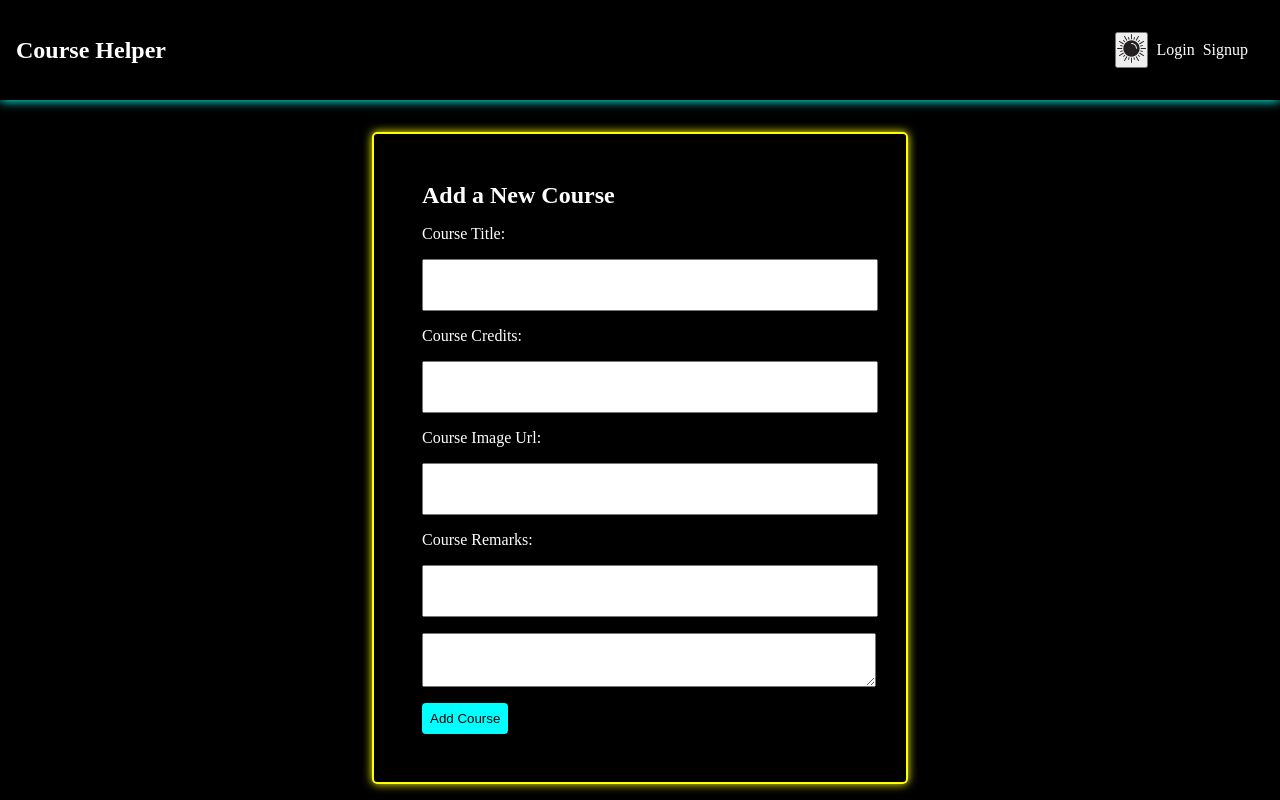
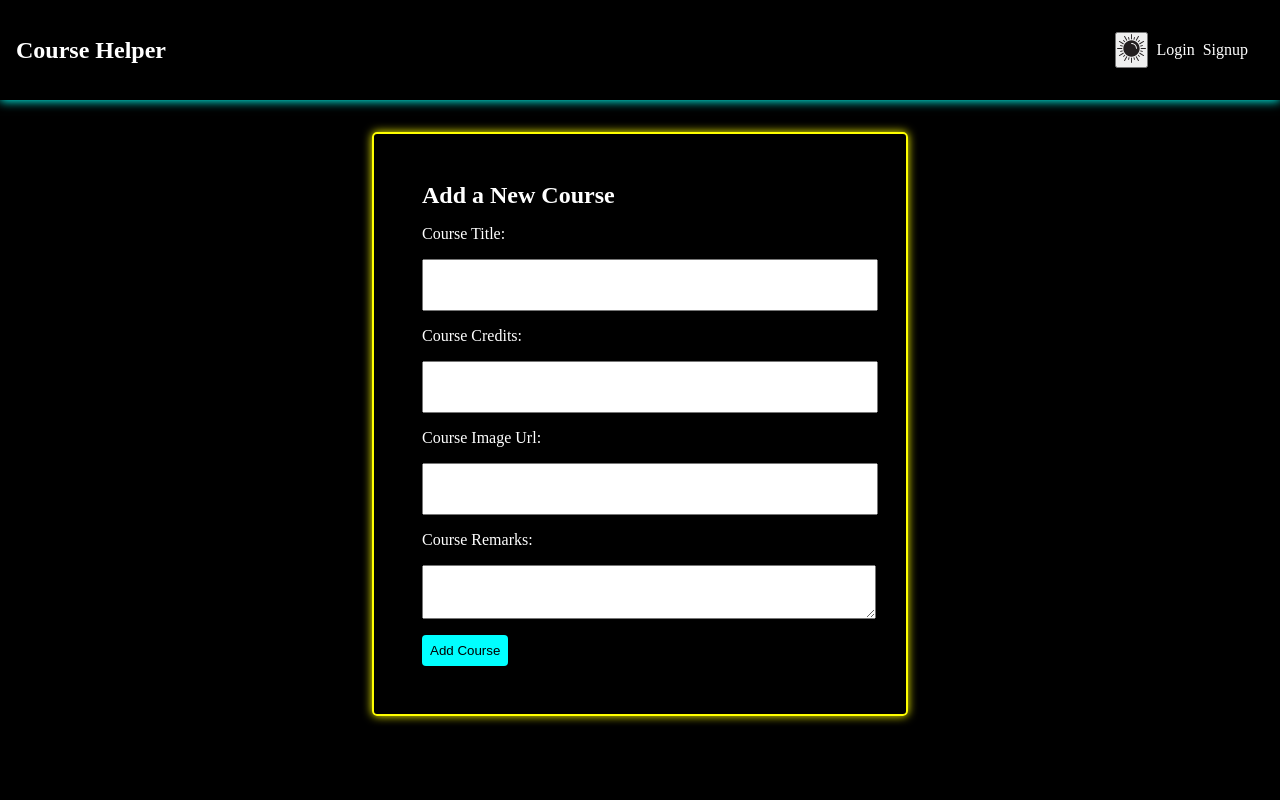
Before and after one commit to Shivangtg/Course-Helper, a React (Vite) app in the folder frontend/: page /adding_course in a window 1280 px wide. Built offline with nearby package versions, Linux system fonts and the light colour scheme.

Commit message:
final touches 4

```diff
--- a/frontend/src/pages/AddingNewCourse.jsx
+++ b/frontend/src/pages/AddingNewCourse.jsx
@@ -83,7 +83,7 @@ const AddingNewCourse = () => {
         <input type="text" name='image_url' value={image_url} onChange={(e)=>{set_image_url(e.currentTarget.value)}}/>
 
         <label>Course Remarks:</label>
-        <input type="text" name='remarks' value={remarks} onChange={(e)=>{set_remarks(e.currentTarget.value)}}/>
+        {/* <input type="text" name='remarks' value={remarks} onChange={(e)=>{set_remarks(e.currentTarget.value)}}/> */}
 
         <textarea name='course_remarks' value={remarks} onChange={(e)=>{set_remarks(e.currentTarget.value)}}></textarea>
         <button>Add Course</button>
```
